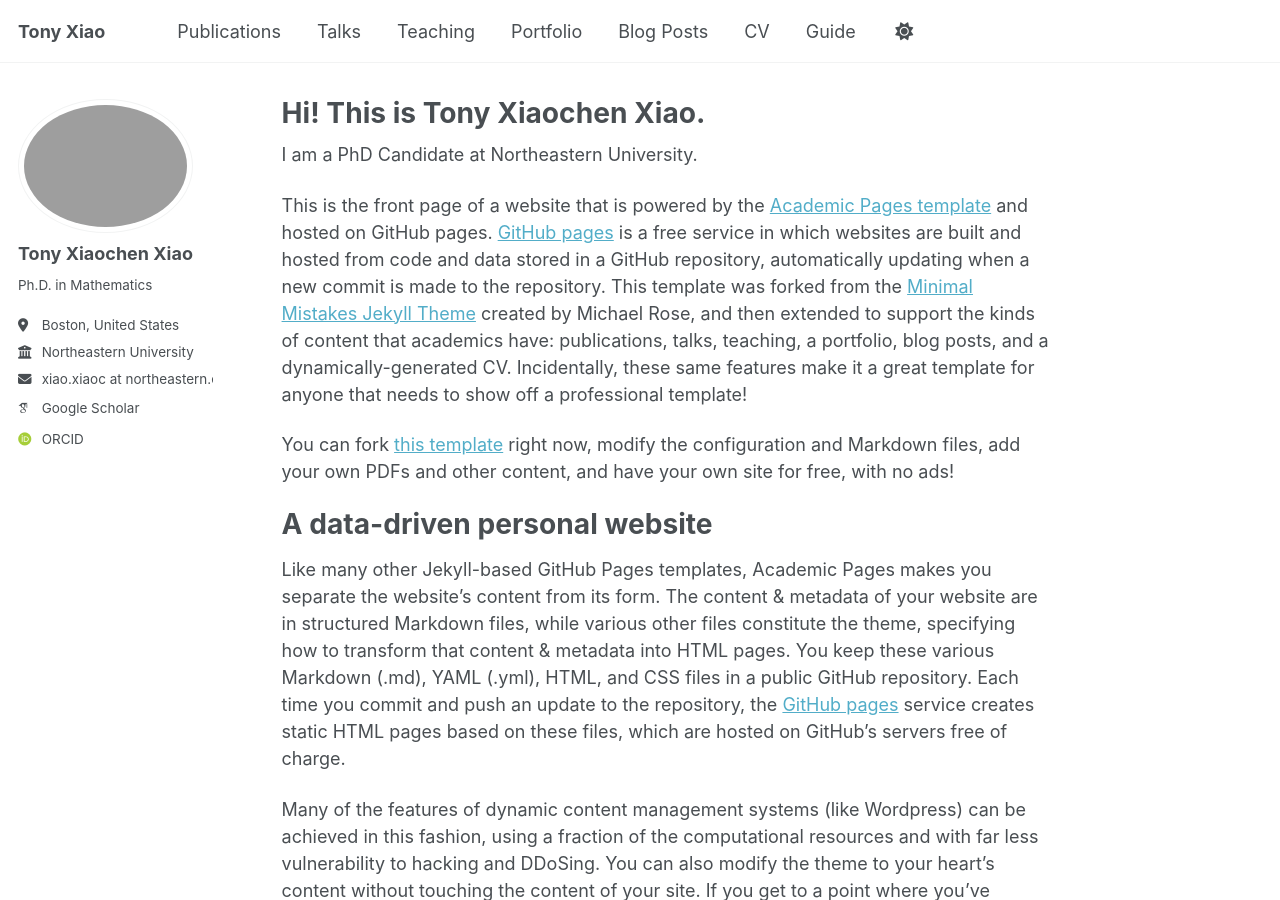
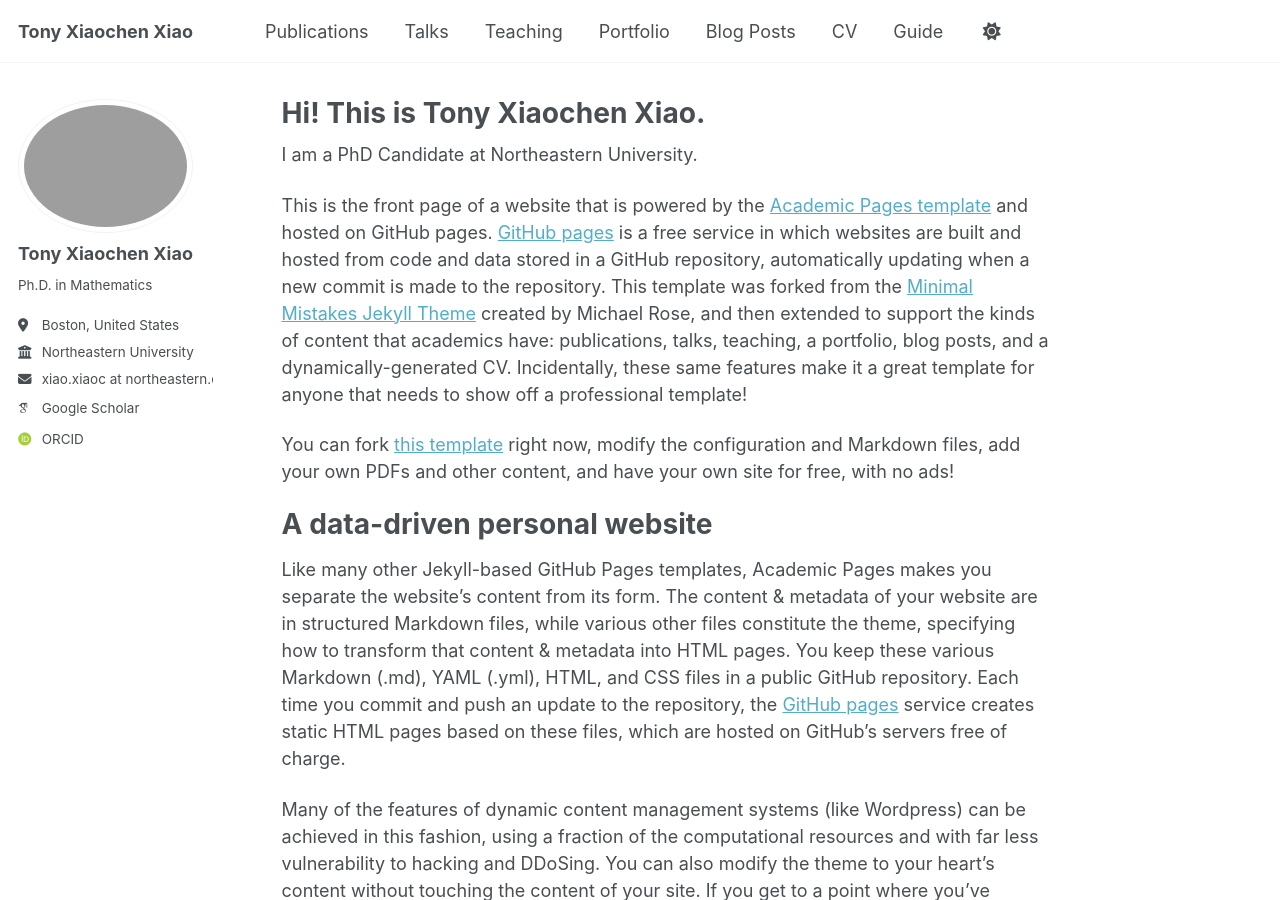
Before and after one commit to tonyxiaochenxiao/tonyxiaochenxiao.github.io, a Jekyll site: the page built from _pages/about.md, in a window 1280 px wide and 900 px high. Built offline with Jekyll 4.4.1, drawn with Linux system fonts in a browser that asks for light colours; some web fonts are replaced; a script that is not in the unit is left out.

Commit message:
Update _config.yml

```diff
--- a/_config.yml
+++ b/_config.yml
@@ -9,7 +9,7 @@
 # Basic Site Settings
 locale                   : "en-US"
 site_theme               : "default"
-title                    : "Tony Xiao"
+title                    : "Tony Xiaochen Xiao"
 title_separator          : "-"
 name                     : &name "Tony Xiaochen Xiao"
 description              : &description "personal description"
```
